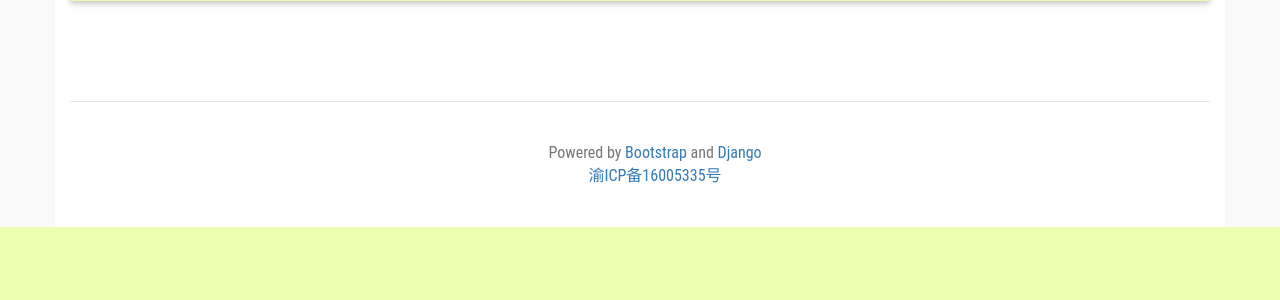
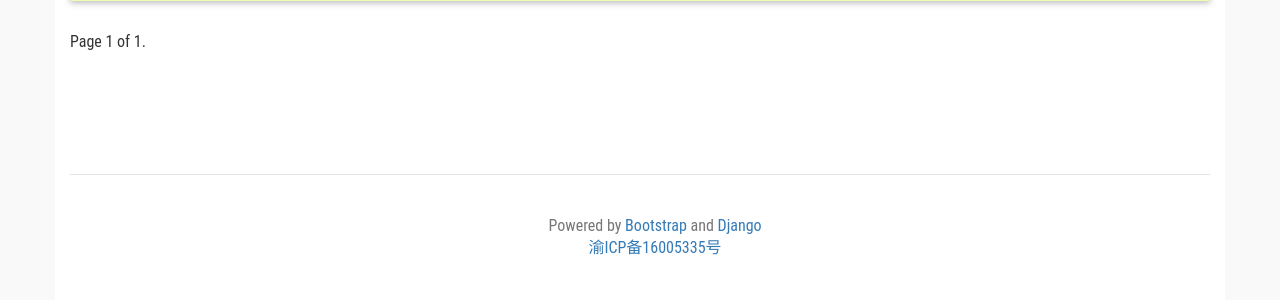
Before and after one commit to harrylyx/myblog, a Django app: page / in a window 1280 px wide. Shown: the part 801-1101 px from the top of the page. Before the commit the page ends 1028 px from the top, so only its background shows below. Run offline with Django 3.2, Linux system fonts and the light colour scheme; data comes from the database, SQL or seed files in the repository; some libraries are stand-ins or nearby versions; some web fonts are replaced.

Commit message:
debug about page

```diff
--- a/article/templates/index.html
+++ b/article/templates/index.html
@@ -39,6 +39,23 @@
     </div>
     {% endfor %}
 
+    <div class="pagination">
+        <span class="step-links">
+            {% if contacts.has_previous %}
+                <a href="?page={{ post_list.previous_page_number }}">previous</a>
+            {% endif %}
+
+            <span class="current">
+                Page {{ post_list.number }} of {{ post_list.paginator.num_pages }}.
+            </span>
+
+            {% if contacts.has_next %}
+                <a href="?page={{ post_list.next_page_number }}">next</a>
+            {% endif %}
+        </span>
+    </div>
+
+    <!--
     {% if post_list.object_list and post_list.paginator.num_pages > 1 %}
     <div class="pagination">
         <nav>
@@ -61,5 +78,6 @@
         </nav>
     </div>
     {% endif %}
+    -->
 </div><!-- /.blog-post -->
 {% endblock %}
```
